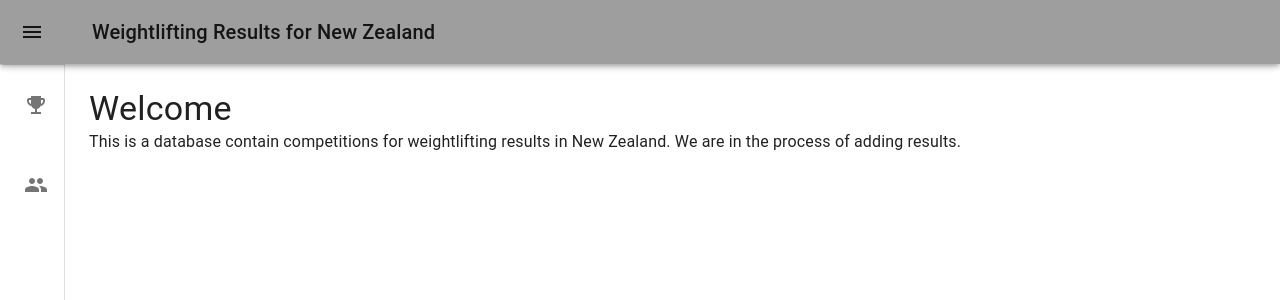
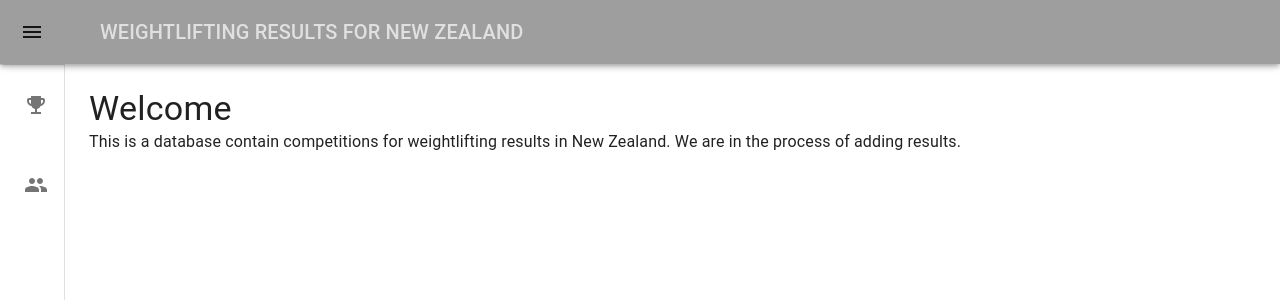
Before and after one commit to WeightliftingNZ/lifter-api, a React (Create React App) app in the folder frontend/: page / in a window 1280 px wide. Shown: the top 300 px of the page. Built offline with nearby package versions, Linux system fonts and the light colour scheme; no server answers.

Commit message:
refactor: working on frontend

```diff
--- a/frontend/src/components/Navbar/Navbar.tsx
+++ b/frontend/src/components/Navbar/Navbar.tsx
@@ -21,6 +21,7 @@ import EmojiEventsIcon from "@mui/icons-material/EmojiEvents";
 import ChevronLeftIcon from "@mui/icons-material/ChevronLeft";
 import ChevronRightIcon from "@mui/icons-material/ChevronRight";
 import { styled, useTheme, Theme, CSSObject } from "@mui/material/styles";
+import Button from "@mui/material/Button";
 /* TODO: Get FontAwesome working */
 /* import { FontAwesomeIcon } from "@fortawesome/react-fontawesome"; */
 /* <FontAwesomeIcon icon="fa-solid fa-ranking-star" /> */
@@ -174,9 +175,16 @@ const Navbar = () => {
           >
             <MenuIcon />
           </IconButton>
-          <Typography variant="h6" noWrap component="div">
-            Weightlifting Results for New Zealand
-          </Typography>
+          <Button component={RouterLink} to="/">
+            <Typography
+              variant="h6"
+              noWrap
+              component="div"
+              sx={{ color: theme.palette.primary.light }}
+            >
+              Weightlifting Results for New Zealand
+            </Typography>
+          </Button>
         </Toolbar>
       </AppBar>
       <Drawer variant="permanent" open={open}>
```
